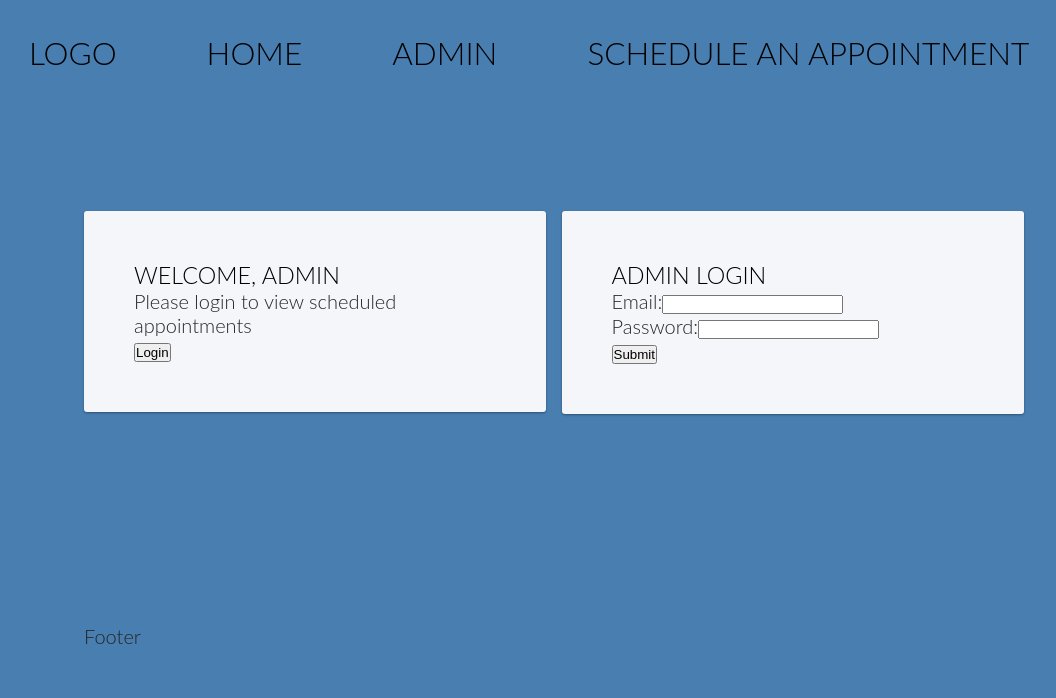
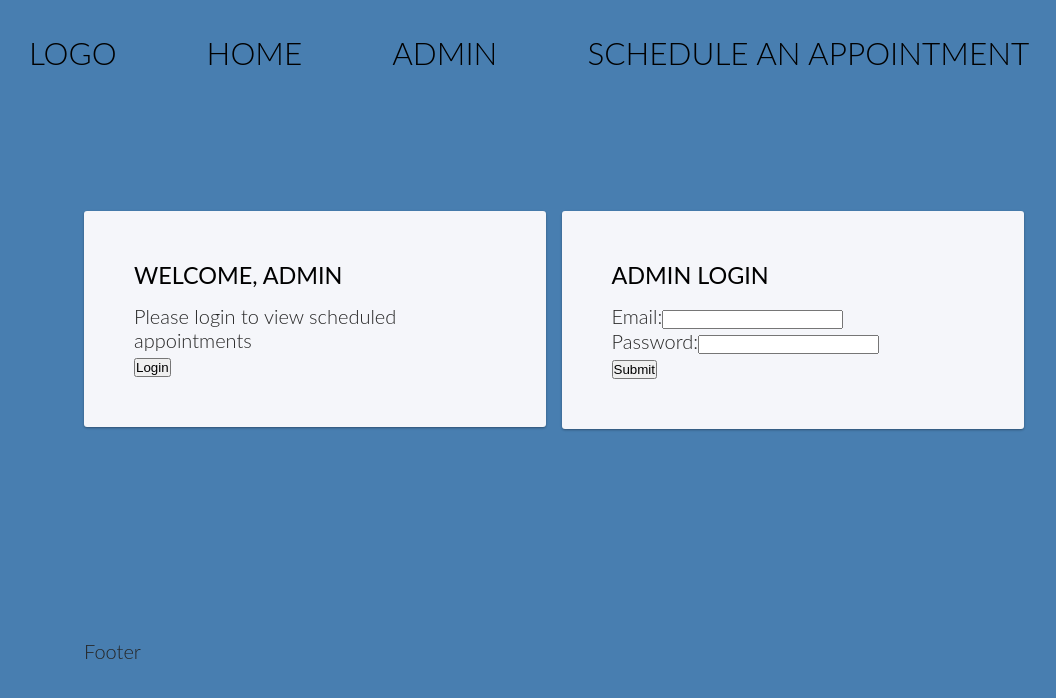
Before and after one commit to owenmowery/appointment-scheduler-frontend, a React (Create React App) app: page /admin in a window 1280 px wide. Shown: the top 698 px of the page, without its empty margins (86-1142 px from the left). Built offline with nearby package versions, Linux system fonts and the light colour scheme.

Commit message:
styled admin page, admin signin form

```diff
--- a/src/components/signInForm.js
+++ b/src/components/signInForm.js
@@ -25,7 +25,7 @@ export default class SignIn extends Component {
         return (
             <>
                 <h3>Admin Login</h3>
-                <form onSubmit={this.handleSubmit}>
+                <form className="signin-form"  onSubmit={this.handleSubmit}>
                     <label>Email:</label>
                     <input type="email" value={this.state.email} />
                     <br/>
--- a/src/index.css
+++ b/src/index.css
@@ -150,3 +150,12 @@ h1 {
 .admin-cols:hover {
   box-shadow: 0 14px 28px rgba(0,0,0,0.25), 0 10px 10px rgba(0,0,0,0.22);
 }
+
+.admin-cols h3 {
+  font-weight: 400;
+  padding-bottom: 15px;
+}
+
+.signin-form input {
+  float: middle;
+}
```
